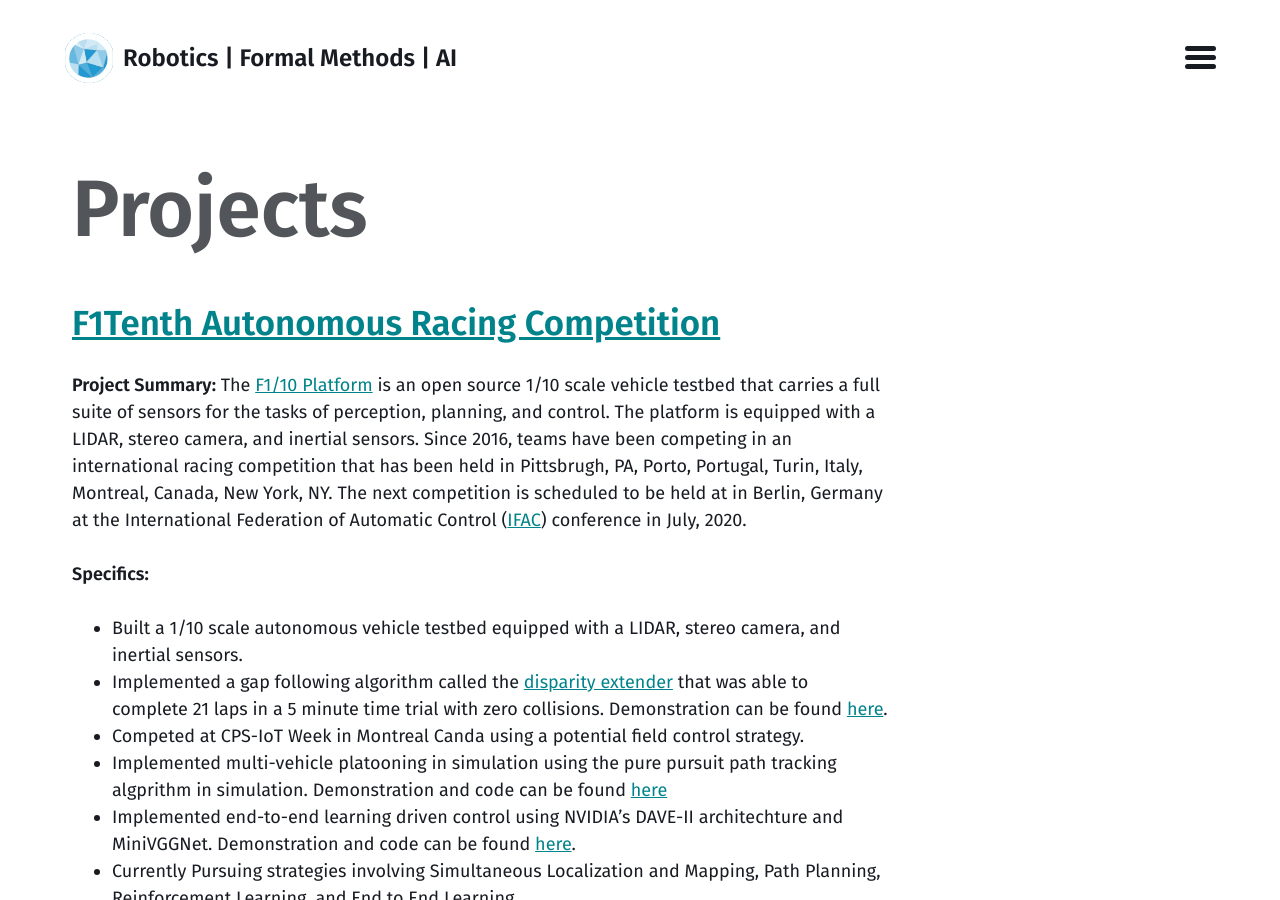
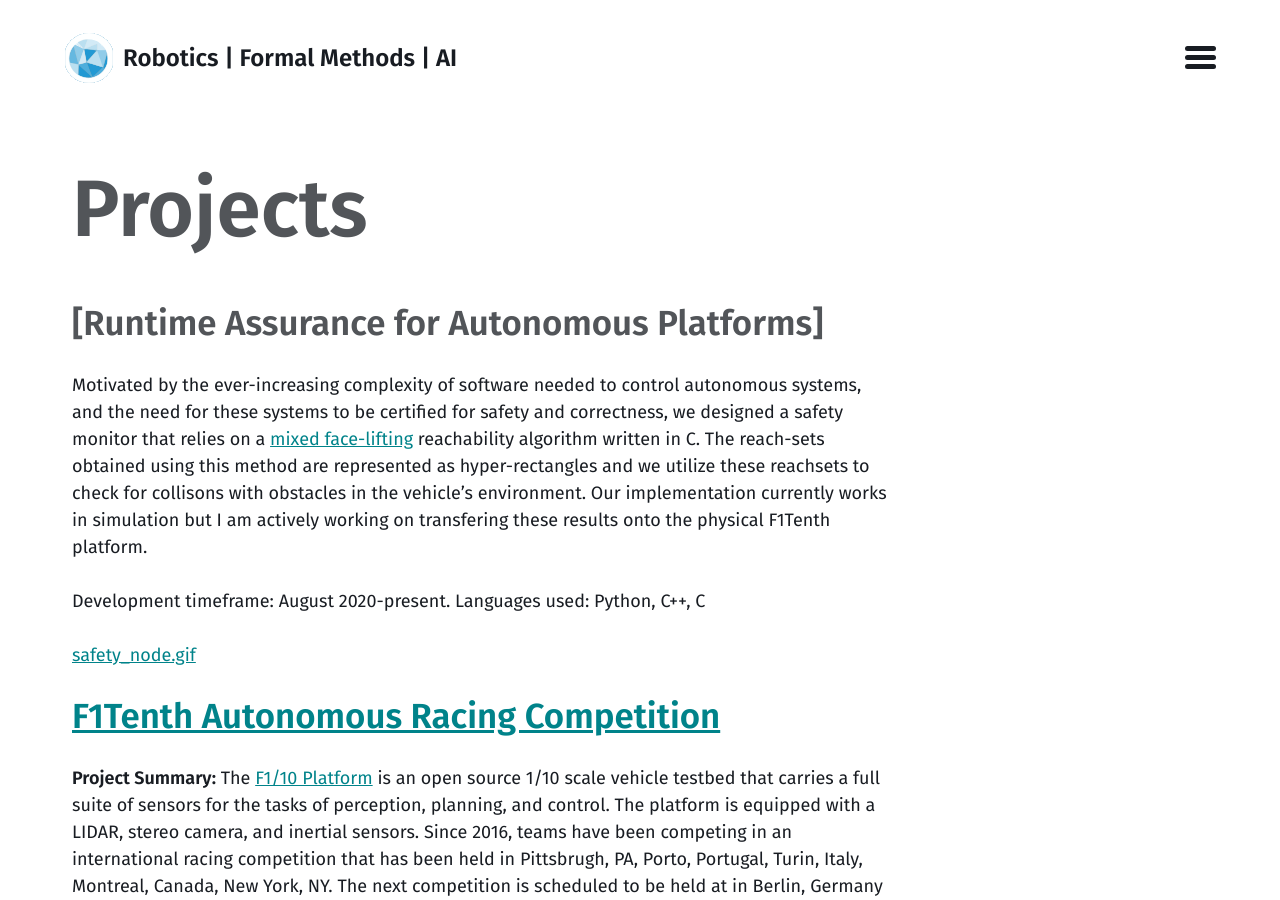
Before and after one commit to pmusau17/pmusau17.github.io, a Jekyll site: the page built from projects.md, in a window 1280 px wide and 900 px high. Built offline with Jekyll 4.4.1, drawn with Linux system fonts in a browser that asks for light colours; comment, search, counter and statistics services are not loaded.

Commit message:
projects

```diff
--- a/projects.md
+++ b/projects.md
@@ -8,6 +8,15 @@
 
 
 <!-- <img src="/pages/images/projects2.jpg " class="align-center" alt="Entrepneurship Conference" title="Entrepneurship Conference" width="400" height="267" /> -->
+
+
+## [Runtime Assurance for Autonomous Platforms]
+Motivated by the ever-increasing complexity of software needed to control autonomous systems, and the need for these systems to be certified for safety and correctness, we designed a safety monitor that relies on a [mixed face-lifting](http://www.taylortjohnson.com/research/bak2014rtss.pdf) reachability algorithm written in C. The reach-sets obtained using this method are represented as hyper-rectangles and we utilize these reachsets to check for collisons with obstacles in the vehicle's environment. Our implementation currently works in simulation but I am actively working on transfering these results onto the physical F1Tenth platform.
+
+Development timeframe: August 2020-present.
+Languages used: Python, C++, C
+
+[safety_node.gif](https://github.com/pmusau17/rtreach_f1tenth/blob/master/images/safety_node.gif)
 
 ## [F1Tenth Autonomous Racing Competition](https://github.com/pmusau17/Platooning-F1Tenth)
 
```
